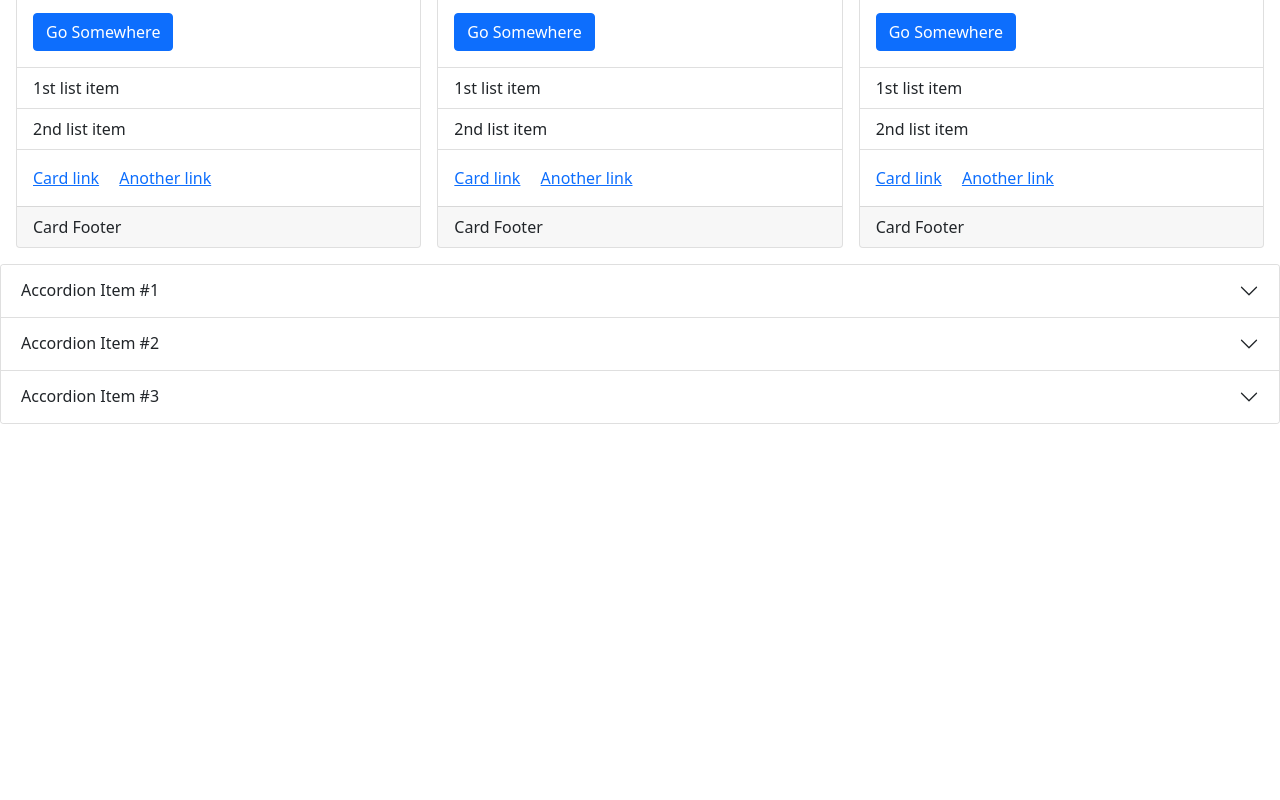
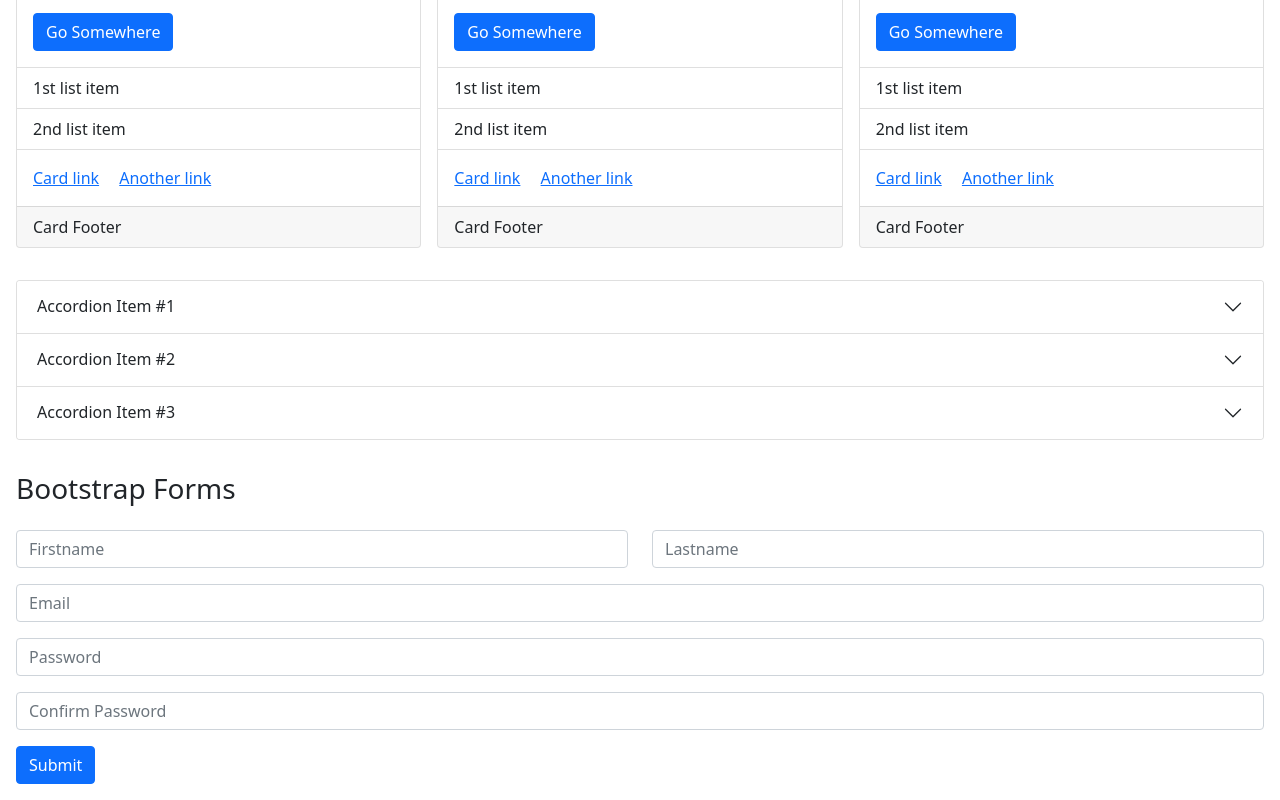
Before and after one commit to saurabhbhadane03/Frontend_Module_1_Exam, a plain HTML site: page index.html in a window 1280 px wide. Shown: the part 1772-2572 px from the top of the page. Before the commit the page ends 2196 px from the top, so only its background shows below. Drawn offline with nearby package versions, Linux system fonts and the light colour scheme.

Commit message:
Forms impleneted

```diff
--- a/index.html
+++ b/index.html
@@ -88,7 +88,7 @@
 
       <!--Flex cards-->``
 
-      <div class="d-flex flex-md-row flex-column gap-3 p-3">
+      <div class="d-flex flex-md-row flex-column gap-3 p-3 ">
 
         <div class="card flex-fill me-auto" style="width: 18rem;">
             <img src="./Images/image-placeholder.svg" class="card-img-top" alt="...">
@@ -157,7 +157,7 @@
 
       <!--Accordian-->
 
-      <div class="accordion" id="accordionExample">
+      <div class="accordion p-3" id="accordionExample">
         <div class="accordion-item">
           <h2 class="accordion-header" id="headingOne">
             <button class="accordion-button collapsed" type="button" data-bs-toggle="collapse" data-bs-target="#collapseOne" aria-expanded="false" aria-controls="collapseOne">
@@ -197,6 +197,34 @@
       </div>
 
 
+      <!--forms-->
+      <h3 class=" mt-3 ps-3">Bootstrap Forms</h1>
+      <form class="p-3">
+
+        <div >
+
+          <div class="row">
+                <div class="col-sm-6 mb-3">
+                    <input type="firstname" class="form-control" placeholder="Firstname">
+                </div>
+                <div class="col-sm-6 mb-3">
+                     <input type="lastname" class="form-control" placeholder="Lastname" >
+                </div>
+        </div>
+
+
+            <input type="email" class="form-control mb-3" placeholder="Email"/>
+
+            <input type="password" class="form-control mb-3" placeholder="Password" >
+
+            <input type="password" class="form-control mb-3" placeholder="Confirm Password" >
+
+            <button type="Submit" class="btn btn-primary">Submit</button>
+          </div>
+
+
+      </form>
+
 
 
 
```
